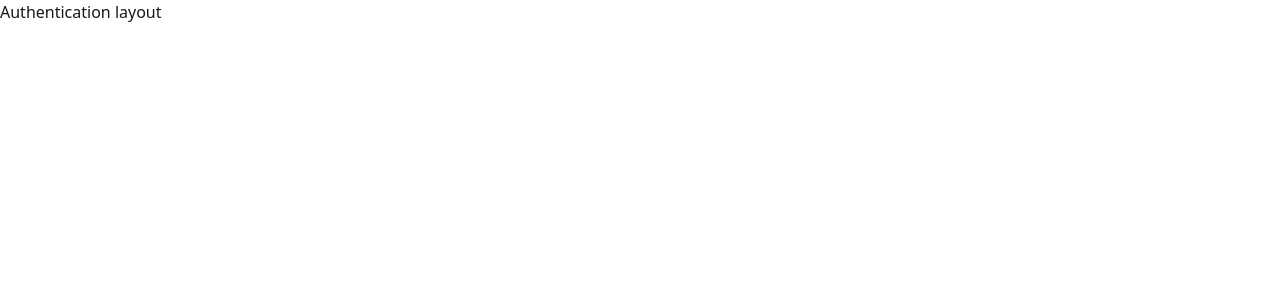
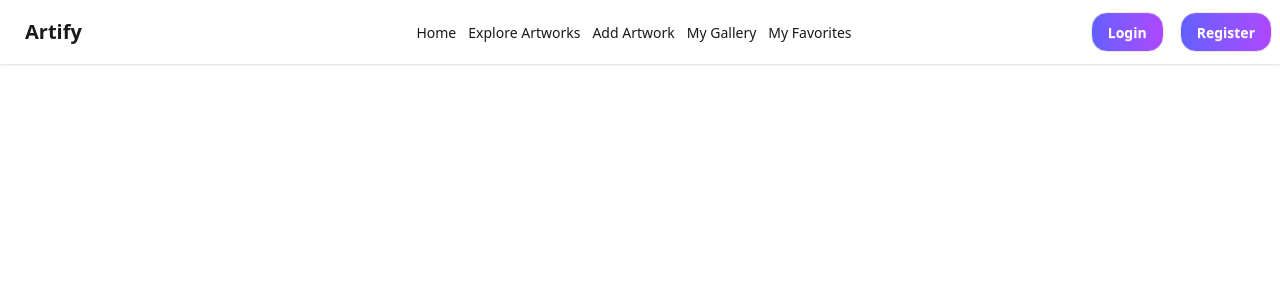
Before and after one commit to sabbirtanvir13/ARTIFY-CLIENT, a React (Vite) app: page /auth in a window 1280 px wide. Shown: the top 300 px of the page. Built offline with nearby package versions, Linux system fonts and the light colour scheme; no server answers.

Commit message:
added some section

```diff
--- a/package.json
+++ b/package.json
@@ -11,6 +11,7 @@
   },
   "dependencies": {
     "@tailwindcss/vite": "^4.1.17",
+    "firebase": "^12.5.0",
     "motion": "^12.23.24",
     "react": "^19.1.1",
     "react-dom": "^19.1.1",
--- a/src/components/Navbar.jsx
+++ b/src/components/Navbar.jsx
@@ -5,7 +5,7 @@ const Navbar = () => {
     const links =<>
 
         <NavLink className='mr-3 ' to='/'><li>Home</li></NavLink>
-        <NavLink  className='mr-3'  to=''><li>Explore Artworks</li></NavLink>
+        <NavLink  className='mr-3'  to='/exploreartworks'><li>Explore Artworks</li></NavLink>
         <NavLink  className='mr-3'  to=''><li>Add Artwork</li></NavLink>
         <NavLink  className='mr-3'  to=''><li>My Gallery</li></NavLink>
         <NavLink  className='mr-3'  to=''><li>My Favorites</li></NavLink>
@@ -37,8 +37,17 @@ const Navbar = () => {
     </ul>
   </div>
   <div className="navbar-end gap-4">
-    <a className="btn rounded-2xl text-white bg-gradient-to-r from-indigo-500 to-purple-500 hover:from-purple-500 hover:to-indigo-500 ">Login</a>
-    <a className="btn rounded-2xl text-white bg-gradient-to-r from-indigo-500 to-purple-500 hover:from-purple-500 hover:to-indigo-500">Register</a>
+
+     <NavLink to='/auth/login'>
+      <a className="btn rounded-2xl text-white bg-gradient-to-r from-indigo-500 to-purple-500 hover:from-purple-500 hover:to-indigo-500 ">Login</a>
+      </NavLink>
+
+     <NavLink to='/auth/register'>
+     <a className="btn rounded-2xl text-white bg-gradient-to-r from-indigo-500 to-purple-500 hover:from-purple-500 hover:to-indigo-500">Register</a>
+      </NavLink>
+
+
+
   </div>
 </div>
     );
--- /dev/null
+++ b/src/contexts/AuthContext.jsx
@@ -0,0 +1,5 @@
+import { createContext } from "react";
+
+
+
+export const AuthContext=createContext(null)
--- /dev/null
+++ b/src/contexts/AuthProvider.jsx
@@ -0,0 +1,42 @@
+import React, { useEffect, useState } from 'react';
+import { AuthContext } from './AuthContext';
+import { createUserWithEmailAndPassword, onAuthStateChanged, signInWithEmailAndPassword } from 'firebase/auth';
+import { auth } from '../firebase/firebase.init';
+
+const AuthProvider = ({children}) => {
+    const [User,setUser]=useState(null);
+    const [loading,setloading]=useState(true);
+
+    const createUser=(email ,password)=>{
+        setloading(true);
+        return createUserWithEmailAndPassword(auth,email,password)
+    }
+    const singInUser=(email,password)=>{
+         setloading(true);
+    return signInWithEmailAndPassword(auth ,email,password)
+    }
+
+    useEffect(()=>{
+        const unsubscribe=onAuthStateChanged(auth, (currentUser)=>{
+            setUser(currentUser)
+        })
+        return()=>{
+            unsubscribe()
+        }
+    },[])
+
+    const authInfo={
+     createUser,
+     User,
+     loading,
+     singInUser
+
+    }
+    return (
+       <AuthContext value={authInfo}>
+       { children}
+       </AuthContext>
+    );
+};
+
+export default AuthProvider;
--- /dev/null
+++ b/src/firebase/firebase.init.js
@@ -0,0 +1,22 @@
+// Import the functions you need from the SDKs you need
+import { initializeApp } from "firebase/app";
+import { getAuth } from "firebase/auth";
+// TODO: Add SDKs for Firebase products that you want to use
+// https://firebase.google.com/docs/web/setup#available-libraries
+
+// Your web app's Firebase configuration
+const firebaseConfig = {
+  apiKey: "AIzaSyCN2mTWRcdkjMpwq37j6QJItoR9hAp2IxM",
+  authDomain: "artify-cc3af.firebaseapp.com",
+  projectId: "artify-cc3af",
+  storageBucket: "artify-cc3af.firebasestorage.app",
+  messagingSenderId: "674241204035",
+  appId: "1:674241204035:web:8e99f6787d07f65b6c69f6"
+};
+
+// Initialize Firebase
+const app = initializeApp(firebaseConfig);
+
+
+// Initialize Firebase Authentication and get a reference to the service
+ export const auth = getAuth(app);
--- /dev/null
+++ b/src/layouts/AuthLayout.jsx
@@ -0,0 +1,12 @@
+import React from 'react';
+import Navbar from '../components/Navbar';
+
+const AuthLayout = () => {
+    return (
+      <nav>
+          <Navbar></Navbar>
+      </nav>
+    );
+};
+
+export default AuthLayout;
--- a/src/main.jsx
+++ b/src/main.jsx
@@ -5,8 +5,11 @@ import App from './App.jsx'
 import { RouterProvider } from 'react-router'
 import router from './routes/router.jsx'
 import './App.css'
+import AuthProvider from './contexts/AuthProvider.jsx'
 createRoot(document.getElementById('root')).render(
   <StrictMode>
-   <RouterProvider router={router}></RouterProvider>
+ <AuthProvider>
+    <RouterProvider router={router}></RouterProvider>
+ </AuthProvider>
   </StrictMode>,
 )
--- a/src/pages/Banner.jsx
+++ b/src/pages/Banner.jsx
@@ -1,14 +1,4 @@
-// import React from 'react';
 
-// const Banner = () => {
-//     return (
-//         <div>
-//           wesftgwestgerdf
-//         </div>
-//     );
-// };
-
-// export default Banner;
 
 import React from 'react';
 import ImageGallery from 'react-image-gallery';
@@ -17,18 +7,18 @@ import "react-image-gallery/styles/css/image-gallery.css";
 const Banner = () => {
   const images = [
     {
-      original: 'https://i.ibb.co/1fQVdFjk/download-1.jpg',
-      thumbnail: 'https://i.ibb.co/1fQVdFjk/download-1.jpg',
+      original: 'https://images.unsplash.com/photo-1532640331846-d2da5987c3ee?ixlib=rb-4.1.0&ixid=M3wxMjA3fDB8MHxwaG90by1wYWdlfHx8fGVufDB8fHx8fA%3D%3D&auto=format&fit=crop&q=80&w=1520',
+      thumbnail: 'https://images.unsplash.com/photo-1532640331846-d2da5987c3ee?ixlib=rb-4.1.0&ixid=M3wxMjA3fDB8MHxwaG90by1wYWdlfHx8fGVufDB8fHx8fA%3D%3D&auto=format&fit=crop&q=80&w=1520',
 
     },
     {
-      original: 'https://static.vecteezy.com/system/resources/thumbnails/023/533/570/small/generative-ai-psychedelic-space-banner-template-in-anime-manga-line-art-style-horizontal-illustration-of-the-future-landscape-with-mountains-planets-trees-moon-surrealist-escapism-concept-photo.jpg',
-      thumbnail: 'https://static.vecteezy.com/system/resources/thumbnails/023/533/570/small/generative-ai-psychedelic-space-banner-template-in-anime-manga-line-art-style-horizontal-illustration-of-the-future-landscape-with-mountains-planets-trees-moon-surrealist-escapism-concept-photo.jpg',
+      original: 'https://images.unsplash.com/photo-1580136579395-4bbb9ffdc4ca?ixlib=rb-4.1.0&ixid=M3wxMjA3fDB8MHxwaG90by1wYWdlfHx8fGVufDB8fHx8fA%3D%3D&auto=format&fit=crop&q=80&w=1620',
+      thumbnail: 'https://images.unsplash.com/photo-1580136579395-4bbb9ffdc4ca?ixlib=rb-4.1.0&ixid=M3wxMjA3fDB8MHxwaG90by1wYWdlfHx8fGVufDB8fHx8fA%3D%3D&auto=format&fit=crop&q=80&w=1620',
 
     },
     {
-      original: 'https://i.ibb.co/KBZ2MP8/artistic-scene-inspired-by-art-nouveau-style-with-colorful-depictions.jpg',
-      thumbnail: 'https://i.ibb.co/KBZ2MP8/artistic-scene-inspired-by-art-nouveau-style-with-colorful-depictions.jpg',
+      original: 'https://images.unsplash.com/photo-1698943498560-70ad78c6cfe1?ixlib=rb-4.1.0&ixid=M3wxMjA3fDB8MHxwaG90by1wYWdlfHx8fGVufDB8fHx8fA%3D%3D&auto=format&fit=crop&q=80&w=1181',
+      thumbnail: 'https://images.unsplash.com/photo-1698943498560-70ad78c6cfe1?ixlib=rb-4.1.0&ixid=M3wxMjA3fDB8MHxwaG90by1wYWdlfHx8fGVufDB8fHx8fA%3D%3D&auto=format&fit=crop&q=80&w=1181',
 
     },
   ];
--- /dev/null
+++ b/src/pages/ExploreArtworks.jsx
@@ -0,0 +1,11 @@
+import React from 'react';
+
+const ExploreArtworks = () => {
+    return (
+        <div>
+
+        </div>
+    );
+};
+
+export default ExploreArtworks;
--- /dev/null
+++ b/src/pages/Login.jsx
@@ -0,0 +1,7 @@
+import React from 'react';
+
+const Login = () => {
+  return <div>Login Page</div>;
+};
+
+export default Login;
--- /dev/null
+++ b/src/pages/Register.jsx
@@ -0,0 +1,11 @@
+import React from 'react';
+
+const Register = () => {
+    return (
+        <div>
+          fgdhfdgh
+        </div>
+    );
+};
+
+export default Register;
```
Also changed, not shown: src/routes/router.jsx (+90 -18 lines), 1 other file (tests, documents, lock files or other folders).
